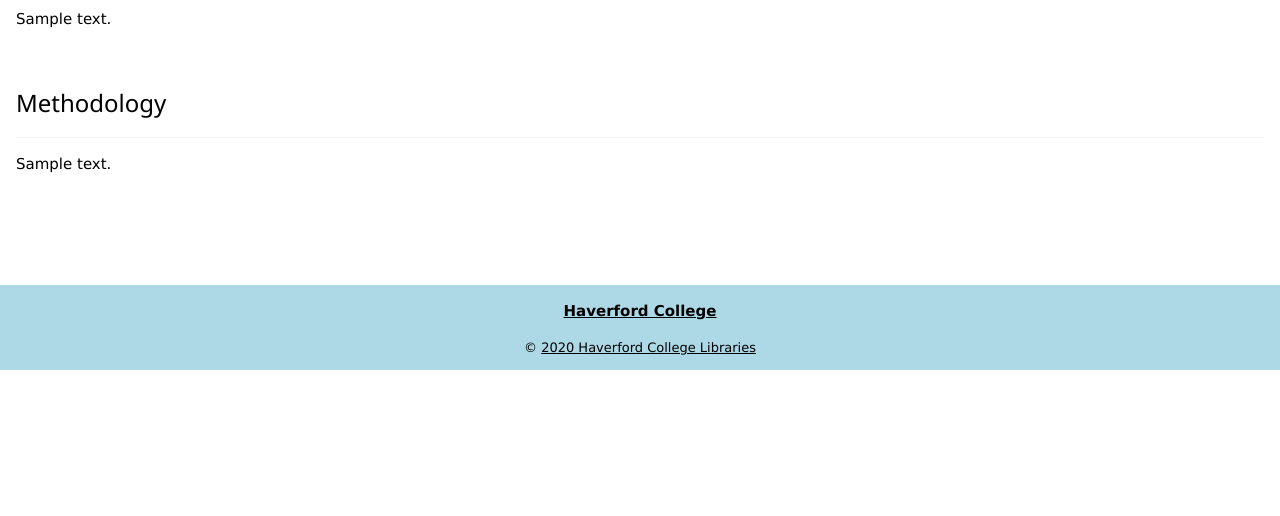
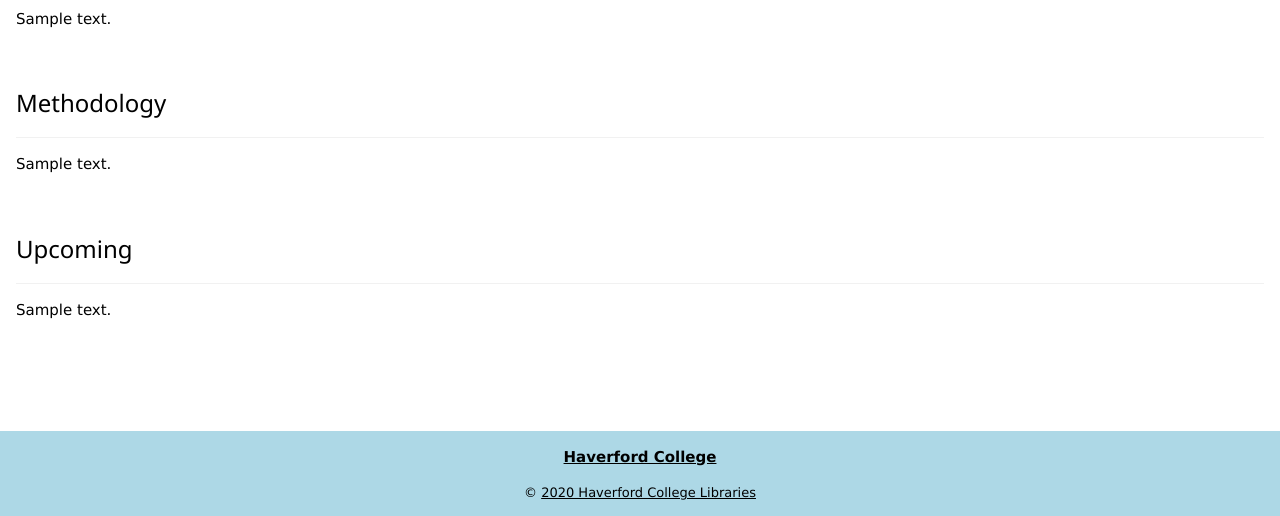
Before and after one commit to SCKaplan/booksofduchesses, a Django app: template books_app/templates/about.html in a window 1280 px wide. Shown: the part 288-804 px from the top of the page. Before the commit the page ends 658 px from the top, so only its background shows below. Run offline with Django 3.2, Linux system fonts and the light colour scheme; the template is opened without the code that fills it: most values are stand-ins (such as "Sample title", 1, 10 or a date in 2020); some libraries are stand-ins or nearby versions.

Commit message:
Added another about box

```diff
--- a/books_app/templates/about.html
+++ b/books_app/templates/about.html
@@ -23,6 +23,8 @@
     <p> {{about.1.about|linebreaks|urlize}} </p>
    <h3 id="head" class="w3-border-bottom w3-border-light-grey w3-padding-16">Methodology</h3>
     <p> {{about.2.about|linebreaks|urlize}} </p>
+  <h3 id="head" class="w3-border-bottom w3-border-light-grey w3-padding-16">Upcoming</h3>
+    <p> {{about.2.about|linebreaks|urlize}} </p>
   </div>
 <br>
 {% endblock %}
```
